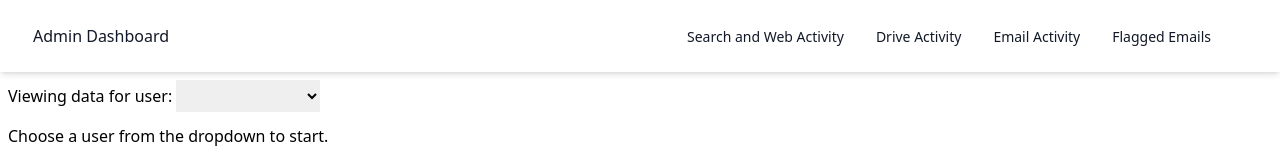
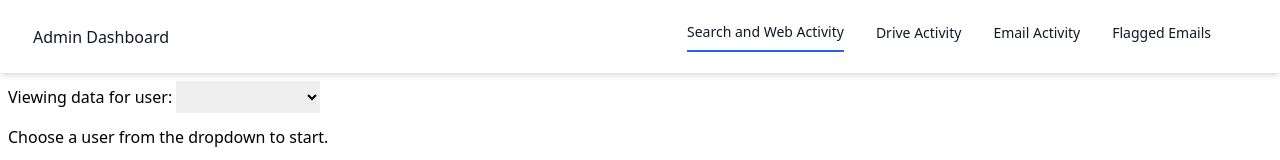
Before and after one commit to zakkolar/app.techlit.digitalfootprint, a Vue app: page /activity/search in a window 1280 px wide. Shown: the top 160 px of the page. Built offline with nearby package versions, Linux system fonts and the light colour scheme.

Commit message:
show current router link

```diff
--- a/src/App.vue
+++ b/src/App.vue
@@ -1,5 +1,5 @@
 <script setup>
-import { RouterLink, RouterView } from 'vue-router'
+import {RouterLink, RouterView, useRoute} from 'vue-router'
 import {useActivityStore} from "@/stores/activity";
 import {onMounted} from "vue";
 import {getParam, hashToParams, PARAM_TYPES} from "@/utils/UrlParams";
@@ -22,7 +22,7 @@ function updateSettingsFromHash() {
 
     const paramCache = (params, paramName, type, defaultValue) => {
         const value = getParam(params, paramName, type, localOrDefault(paramName, defaultValue));
-        if(value !== defaultValue) {
+        if (value !== defaultValue) {
             localStorage.setItem(paramName, JSON.stringify(value));
         }
         return value;
@@ -37,18 +37,16 @@ function updateSettingsFromHash() {
     }
 
     const culpritKey = paramCache(params, 'culprit', 'string', DEFAULTS.CULPRIT);
-    if(Object.keys(userTranslations).includes(culpritKey)) {
+    if (Object.keys(userTranslations).includes(culpritKey)) {
         store.culprit = userTranslations[culpritKey];
-    }
-    else {
+    } else {
         store.culprit = DEFAULTS.CULPRIT;
     }
 
     const herringKey = paramCache(params, 'herring', 'string', DEFAULTS.HERRING);
-    if(Object.keys(userTranslations).includes(herringKey)) {
+    if (Object.keys(userTranslations).includes(herringKey)) {
         store.herring = userTranslations[herringKey];
-    }
-    else {
+    } else {
         store.herring = DEFAULTS.HERRING;
     }
 
@@ -58,7 +56,7 @@ function updateSettingsFromHash() {
     store.users.MUSIC_TEACHER = paramCache(params, 'musicTeacher', PARAM_TYPES.STRING, DEFAULTS.MUSIC_TEACHER);
     store.users.LIBRARY_TEACHER = paramCache(params, 'libraryTeacher', PARAM_TYPES.STRING, DEFAULTS.LIBRARY_TEACHER);
 
-    store.culpritDisplayName = paramCache(params,'culpritDisplayName', PARAM_TYPES.STRING, DEFAULTS.CULPRIT_DISPLAY_NAME);
+    store.culpritDisplayName = paramCache(params, 'culpritDisplayName', PARAM_TYPES.STRING, DEFAULTS.CULPRIT_DISPLAY_NAME);
 
     const [year, month, day] = paramCache(params, 'startDate', PARAM_TYPES.DATE, DEFAULTS.START_DATE)
         .split("-")
@@ -71,6 +69,15 @@ function updateSettingsFromHash() {
 
 }
 
+const links = {
+    'activity-search': 'Search and Web Activity',
+    'activity-drive': 'Drive Activity',
+    'activity-email': 'Email Activity',
+    'anonymous-email': 'Flagged Emails'
+}
+
+const route = useRoute();
+
 </script>
 
 <template>
@@ -81,12 +88,9 @@ function updateSettingsFromHash() {
                     Admin Dashboard
                 </span>
                 <ul class="ml-auto mr-8  items-center gap-6 flex">
-                    <li>
-                        <router-link :to="{name: 'activity-search'}">Search and Web Activity</router-link>
+                    <li v-for="(text, routeName) of links">
+                        <router-link class="pb-2" :to="{name: routeName}">{{ text }}</router-link>
                     </li>
-                    <li><router-link :to="{name: 'activity-drive'}">Drive Activity</router-link></li>
-                    <li><router-link :to="{name: 'activity-email'}">Email Activity</router-link></li>
-                    <li><router-link :to="{name: 'anonymous-email'}">Flagged Emails</router-link></li>
                 </ul>
             </div>
         </nav>
@@ -94,7 +98,7 @@ function updateSettingsFromHash() {
 
     <div class="">
 
-        <RouterView />
+        <RouterView/>
     </div>
 
 </template>
@@ -103,9 +107,14 @@ function updateSettingsFromHash() {
 nav li {
     @apply block p-1 font-sans text-sm font-normal leading-normal text-inherit antialiased;
 }
+
 nav a {
     @apply flex items-center;
 }
 
+.router-link-exact-active {
+    @apply border-b-2 border-blue-600
+}
+
 
 </style>
```
